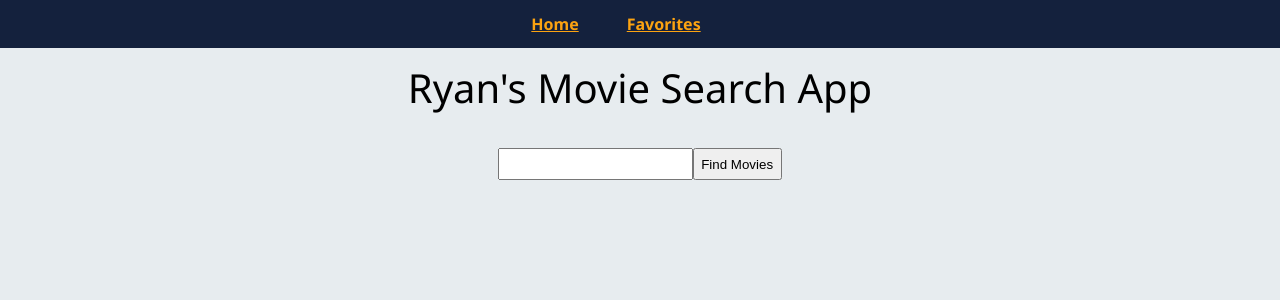
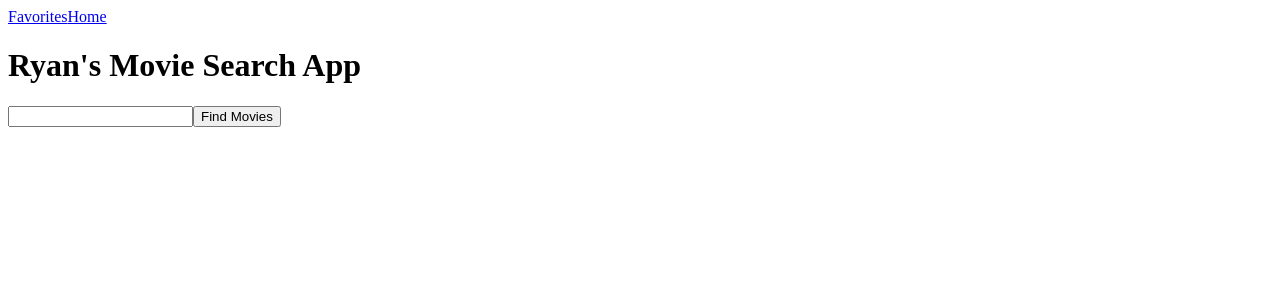
Before and after one commit to ryreiterman/ryans-movie-search-app, a React app: page / in a window 1280 px wide. Shown: the top 300 px of the page. Built offline with nearby package versions, Linux system fonts and the light colour scheme.

Commit message:
Added Tailwind styles

```diff
--- a/public/index.html
+++ b/public/index.html
@@ -5,12 +5,12 @@
   <meta charset="utf-8">
   <title>Ryan's Movie Search App</title>
   <meta name="viewport" content="width=device-width, initial-scale=1">
-  <link rel="stylesheet" href="/css/styles.css">
-<link href="js/dist/vendors~App.style.b274ce9556a95299e6d7.css?e877c7efd6f3bc3406ec" rel="stylesheet"></head>
+  <!-- <link rel="stylesheet" href="/css/styles.css"> -->
+<link href="js/dist/vendors~App.style.b274ce9556a95299e6d7.css?b936d8009c4f8f0dfbf4" rel="stylesheet"></head>
 
 <body>
   <div id="app"></div>
 
-<script type="text/javascript" src="js/dist/vendors~App.ba060b67f01a352d0503.js?e877c7efd6f3bc3406ec"></script><script type="text/javascript" src="js/dist/App.9d7e31c40b8909aa2208.js?e877c7efd6f3bc3406ec"></script><script type="text/javascript" src="js/dist/main.9c581f7864b02165cf18.js?e877c7efd6f3bc3406ec"></script></body>
+<script type="text/javascript" src="js/dist/vendors~App.ba060b67f01a352d0503.js?b936d8009c4f8f0dfbf4"></script><script type="text/javascript" src="js/dist/App.be061c2e1817af6c5f75.js?b936d8009c4f8f0dfbf4"></script><script type="text/javascript" src="js/dist/main.9c581f7864b02165cf18.js?b936d8009c4f8f0dfbf4"></script></body>
 
 </html>
--- a/src/components/NavBar.js
+++ b/src/components/NavBar.js
@@ -14,7 +14,7 @@ import { Link } from 'react-router-dom';
 // };
 const NavBar = props => {
 	return (
-		<nav className="nav-bar">
+		<nav className="flex flex-row-reverse justify-center bg-blue-700 text-yellow-400 space-x-4 space-x-reverse p-4">
 			{props.routes
 				.filter(item => !item.path.includes(':'))
 				.map(({ key, path }) => (
--- a/src/css/styles.css
+++ b/src/css/styles.css
@@ -4,12 +4,12 @@
 
 
 
-body {
+/* body {
   font-family: 'Noto Sans', sans-serif;
   background-color: #e7ecef;
-}
+} */
 
-img {
+/* img {
   max-width: 100%;
 }
 
@@ -31,9 +31,9 @@ ul {
   background-color: #14213d;
   width: 100vw;
 
-}
+} */
 
-.nav-bar a {
+/* .nav-bar a {
   margin-right: 3em;
   color: #fca311;
   font-weight: bold;
@@ -74,9 +74,9 @@ ul {
   grid-gap: 1rem;
   padding: 1em;
   margin: 1em;
-  background-color: #495057;
+  background-color: #495057; */
 
-}
+/* }
 
 .grid-item {
   padding: 1em;
@@ -86,9 +86,9 @@ ul {
 .grid-item img {
   width: 276px;
   height: 427px;
-}
+} */
 
-.grid-item > img, h2, h3, button {
+/* .grid-item > img, h2, h3, button {
   padding: .5em 0;
 }
 
@@ -102,4 +102,4 @@ ul {
 
 .input {
   max-width: 50%;
-}
+} */
--- a/src/index.html
+++ b/src/index.html
@@ -5,7 +5,7 @@
   <meta charset="utf-8">
   <title>Ryan's Movie Search App</title>
   <meta name="viewport" content="width=device-width, initial-scale=1">
-  <link rel="stylesheet" href="/css/styles.css">
+  <!-- <link rel="stylesheet" href="/css/styles.css"> -->
 </head>
 
 <body>
--- a/src/pages/App.js
+++ b/src/pages/App.js
@@ -87,8 +87,8 @@ export default function App(props) {
 	};
 
 	return (
-		<div className="page-wrapper">
-			<h1 className="page-title">Ryan's Movie Search App</h1>
+		<div className="p-3">
+			<h1 className="text-4xl text-center">Ryan's Movie Search App</h1>
 
 			<form onSubmit={handleSubmit}>
 				<input
@@ -100,7 +100,7 @@ export default function App(props) {
 				/>
 				<input type="submit" value="Find Movies" className="button" />
 			</form>
-			<div className={'Page'}>
+			<div>
 				{Object.keys(movie).length ? (
 					<MovieInfo
 						movie={movie}
--- a/src/pages/MovieInfo.js
+++ b/src/pages/MovieInfo.js
@@ -4,11 +4,14 @@ import 'tailwindcss/tailwind.css';
 
 export default function MovieInfo(props) {
 	return (
-		<div className="grid-wrapper">
+		<div className="flex flex-wrap center bg-gray-200 -mx-2">
 			{props.movie.Search.map(i => {
 				return (
-					<div key={i.imdbID} className="grid-item">
-						<img src={i.Poster} />
+					<div
+						key={i.imdbID}
+						className="w-full sm:w-1/2 md:w-1/3 lg:w-1/4 xl:w-1/6 px-2"
+					>
+						<img src={i.Poster} className="h-445px" />
 						<h3>{i.Title}</h3>
 						<h4>Year Released: {i.Year}</h4>
 						{/* <h4>Rating: {i.Rating} Stars</h4> */}
```
Also changed, not shown: 1 other file (tests, documents, lock files or other folders).
